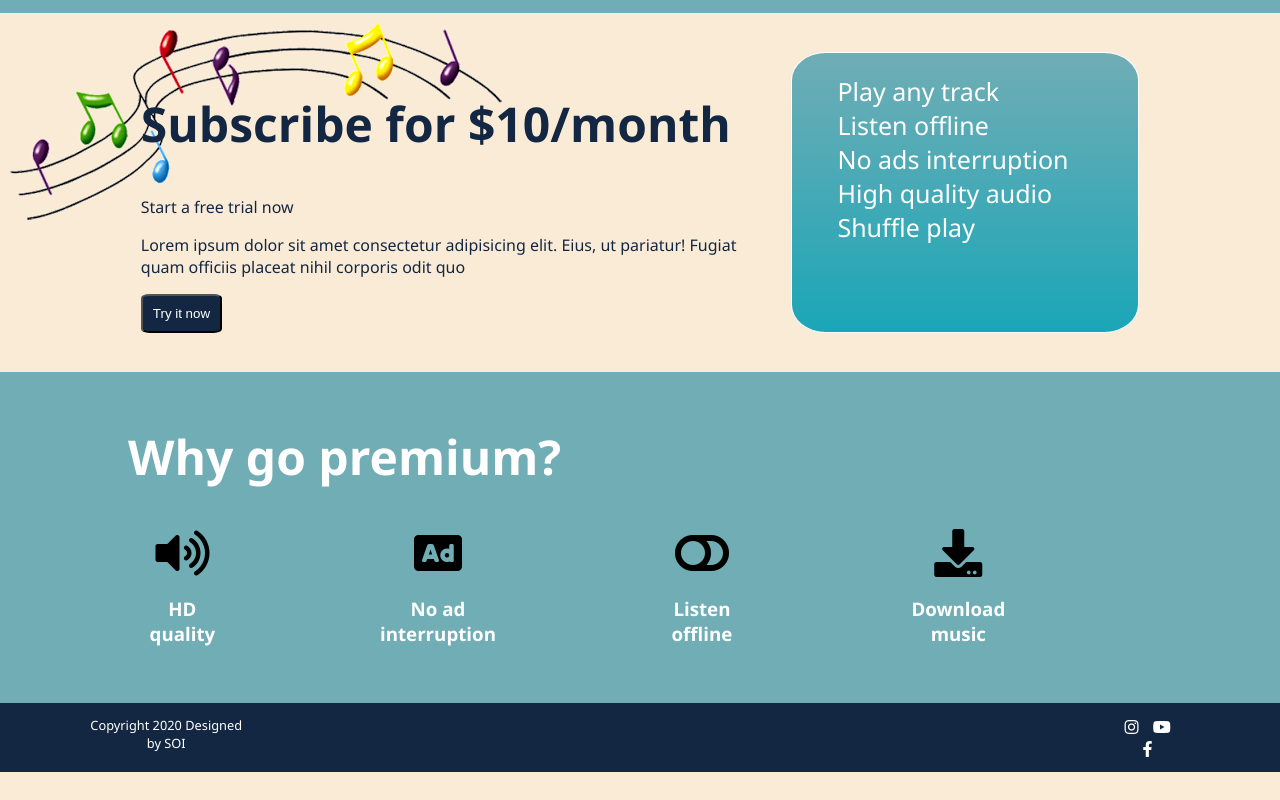
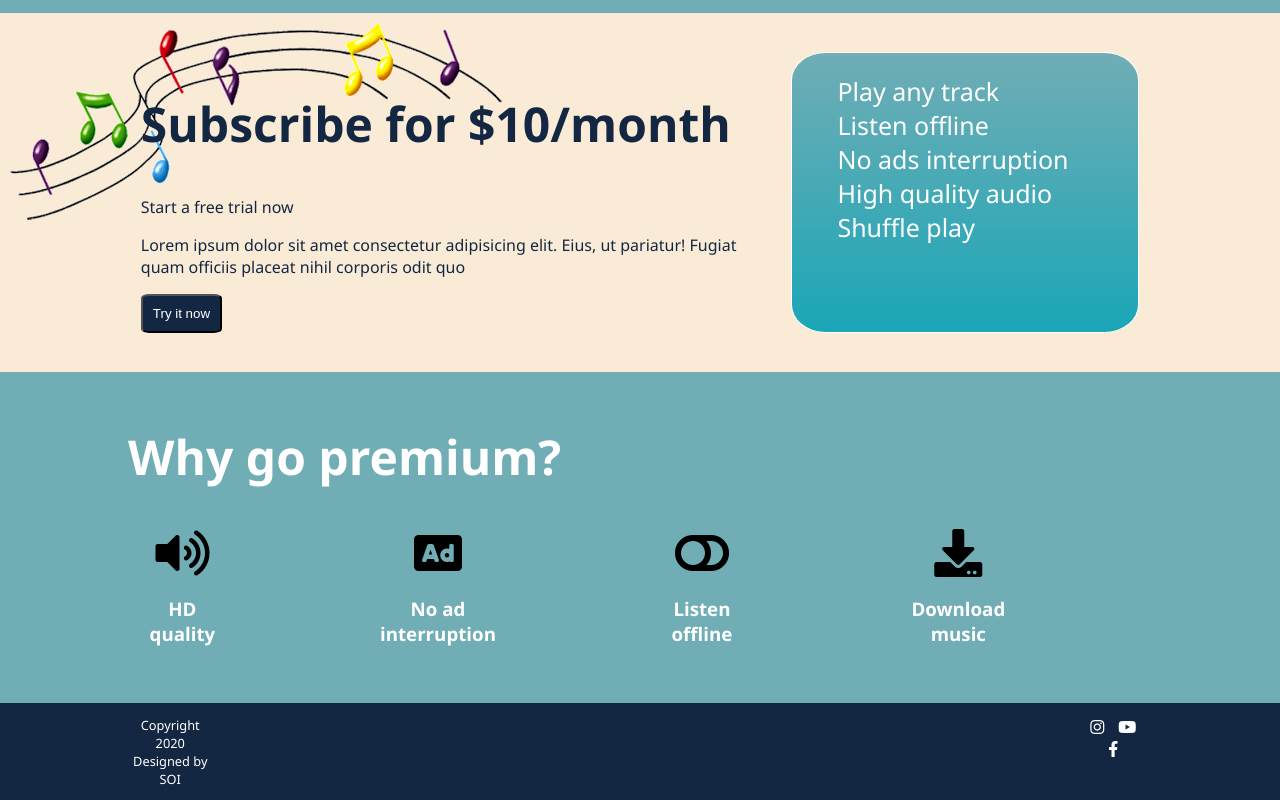
Before and after one commit to Generalsoi/landingpage, a plain HTML site: page index.html in a window 1280 px wide. Shown: the part 1565-2365 px from the top of the page. Before the commit the page ends 2337 px from the top, so only its background shows below. Drawn offline with Linux system fonts and the light colour scheme.

Commit message:
updates to the landing page

```diff
--- a/styles.css
+++ b/styles.css
@@ -226,7 +226,7 @@ header li{
 footer{
     background-color: #132743;
     color: white;
-    padding: 1% 7%;
+    padding: 1% 10%;
     text-align: center;
     display: flex;
 }
```
